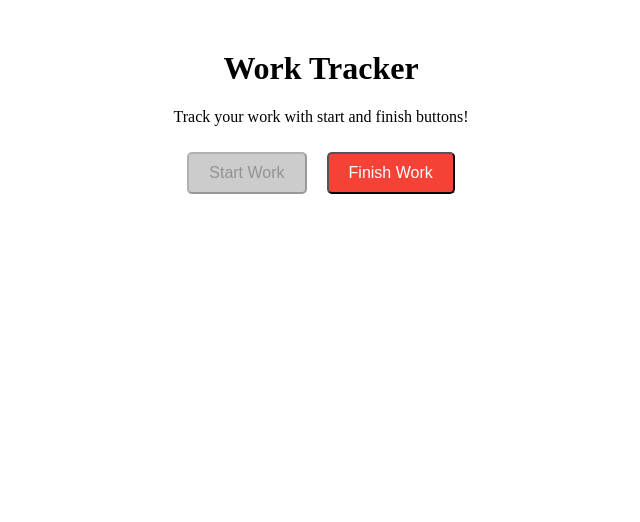
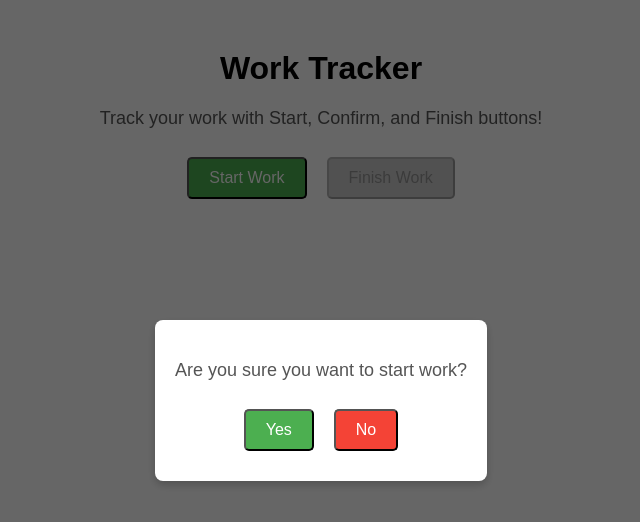
Before and after one commit to ydesai22/myfirst-vue, a Vue app: page /second in a window 1280 px wide. Both pictures are taken after a click on the button "Start Work". Shown: the top 522 px of the page, without its empty margins (319-959 px from the left). Built offline with nearby package versions, Linux system fonts and the light colour scheme.

Commit message:
add confirm button

```diff
--- a/src/components/SecondPage.vue
+++ b/src/components/SecondPage.vue
@@ -59,7 +59,7 @@
 
    -->
 
-   <template>
+   <!-- <template>
     <div class="second-page">
       <h1>Work Tracker</h1>
       <p>Track your work with start and finish buttons!</p>
@@ -89,12 +89,12 @@
           alert("Finish Work clicked!");
         }
 
-        // Save states to localStorage
+
         localStorage.setItem("isStartEnabled", this.isStartEnabled);
         localStorage.setItem("isFinishEnabled", this.isFinishEnabled);
       },
       restoreState() {
-        // Restore states from localStorage
+
         this.isStartEnabled =
           JSON.parse(localStorage.getItem("isStartEnabled")) ?? true;
         this.isFinishEnabled =
@@ -102,7 +102,7 @@
       },
     },
     mounted() {
-      this.restoreState(); // Restore states when page loads
+      this.restoreState();
     },
   };
   </script>
@@ -135,3 +135,156 @@
     background-color: #f44336;
   }
   </style>
+   -->
+
+
+   <template>
+    <div class="second-page">
+      <h1>Work Tracker</h1>
+      <p>Track your work with Start, Confirm, and Finish buttons!</p>
+
+      <!-- Buttons -->
+      <button :disabled="!isStartEnabled" @click="showConfirm">Start Work</button>
+      <button :disabled="!isFinishEnabled" @click="handleClick('finish')">Finish Work</button>
+
+      <!-- Confirm Button Modal -->
+      <div v-if="showConfirmModal" class="overlay">
+        <div class="modal">
+          <p>Are you sure you want to start work?</p>
+          <button @click="confirmStart">Yes</button>
+          <button @click="cancelConfirm">No</button>
+        </div>
+      </div>
+    </div>
+  </template>
+
+  <script>
+  export default {
+    data() {
+      return {
+        isStartEnabled: true,
+        isFinishEnabled: false,
+        showConfirmModal: false, // Modal visibility state
+      };
+    },
+    methods: {
+      showConfirm() {
+        this.showConfirmModal = true; // Show confirmation modal
+      },
+      confirmStart() {
+        // Enable Finish button and disable Start button
+        this.isStartEnabled = false;
+        this.isFinishEnabled = true;
+        this.showConfirmModal = false; // Hide modal
+        alert("Start Work confirmed!");
+
+        // Save states to localStorage
+        localStorage.setItem("isStartEnabled", this.isStartEnabled);
+        localStorage.setItem("isFinishEnabled", this.isFinishEnabled);
+      },
+      cancelConfirm() {
+        this.showConfirmModal = false; // Close the modal without changing state
+        alert("Start Work canceled!");
+      },
+      handleClick(action) {
+        if (action === "finish") {
+          // Enable Start button and disable Finish button
+          this.isStartEnabled = true;
+          this.isFinishEnabled = false;
+          alert("Finish Work clicked!");
+
+          // Save states to localStorage
+          localStorage.setItem("isStartEnabled", this.isStartEnabled);
+          localStorage.setItem("isFinishEnabled", this.isFinishEnabled);
+        }
+      },
+      restoreState() {
+        // Restore states from localStorage
+        this.isStartEnabled =
+          JSON.parse(localStorage.getItem("isStartEnabled")) ?? true;
+        this.isFinishEnabled =
+          JSON.parse(localStorage.getItem("isFinishEnabled")) ?? false;
+      },
+    },
+    mounted() {
+      this.restoreState(); // Restore states on page load
+    },
+  };
+  </script>
+
+  <style scoped>
+  .second-page {
+    text-align: center;
+    margin-top: 50px;
+    font-family: Arial, sans-serif;
+  }
+
+  button {
+    margin: 10px;
+    padding: 10px 20px;
+    font-size: 16px;
+    border-radius: 5px;
+    cursor: pointer;
+  }
+
+  button:disabled {
+    background-color: #ccc;
+    cursor: not-allowed;
+  }
+
+  button:not(:disabled) {
+    background-color: #4caf50;
+    color: white;
+  }
+
+  button:last-of-type:not(:disabled) {
+    background-color: #f44336;
+  }
+
+  p {
+    font-size: 18px;
+    margin-top: 20px;
+    color: #555;
+  }
+
+  /* Overlay Styles */
+  .overlay {
+    position: fixed;
+    top: 0;
+    left: 0;
+    width: 100%;
+    height: 100%;
+    background: rgba(0, 0, 0, 0.6);
+    display: flex;
+    justify-content: center;
+    align-items: center;
+    z-index: 1000;
+  }
+
+  /* Modal Styles */
+  .modal {
+    background: white;
+    padding: 20px;
+    border-radius: 8px;
+    text-align: center;
+    box-shadow: 0 4px 8px rgba(0, 0, 0, 0.2);
+  }
+
+  .modal button {
+    margin: 10px;
+    padding: 10px 20px;
+    font-size: 16px;
+    border-radius: 5px;
+    cursor: pointer;
+  }
+
+  .modal button:first-of-type {
+    background-color: #4caf50;
+    color: white;
+  }
+
+  .modal button:last-of-type {
+    background-color: #f44336;
+    color: white;
+  }
+  </style>
```
